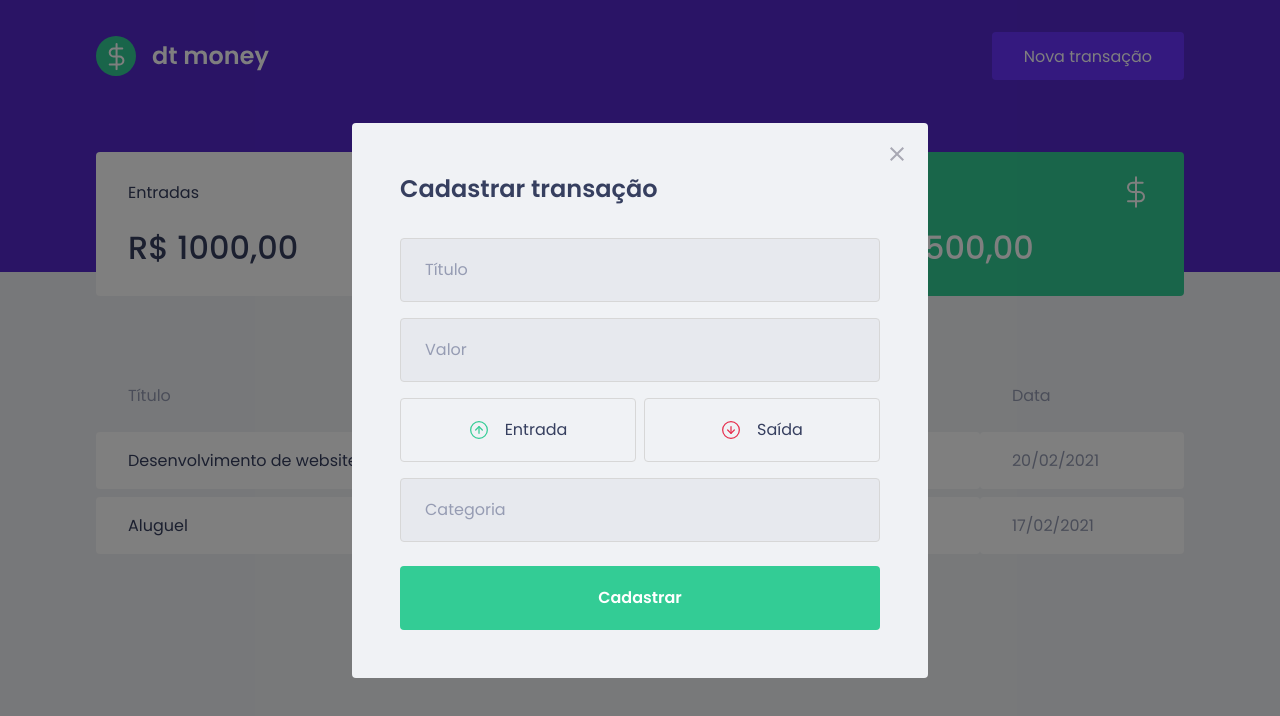
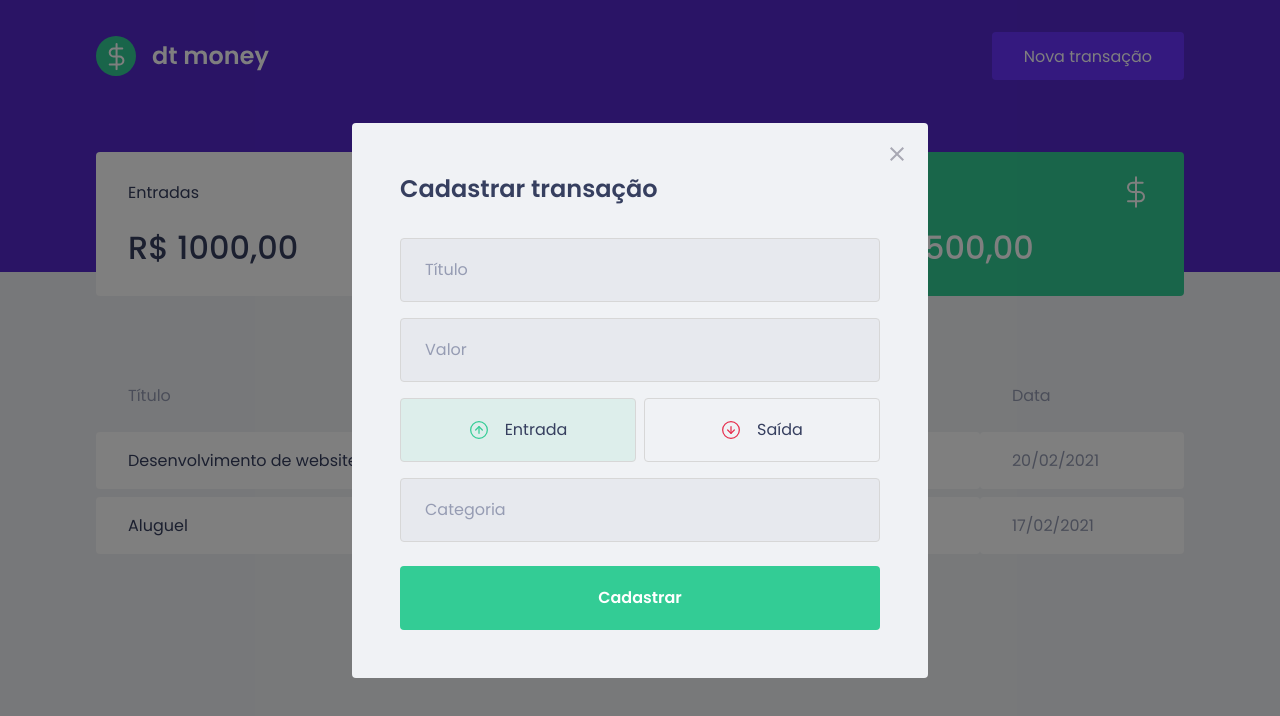
Before and after one commit to rafaelramosdev/ignite-reactjs-chapter-II-dt-money, a React (Vite) app: page / in a window 1280 px wide. Both pictures are taken after a click on the button "Nova transação". Shown: the top 716 px of the page. Built offline with nearby package versions, Linux system fonts and the light colour scheme; what miragejs would draw is missing.

Commit message:
feat: create operation and styling of transaction type buttons

```diff
--- a/src/components/NewTransactionModal/index.tsx
+++ b/src/components/NewTransactionModal/index.tsx
@@ -2,9 +2,11 @@
 
 import incomeImg from '../../assets/income.svg';
 import outcomeImg from '../../assets/outcome.svg';
+import { useState } from 'react'
+
 import closeImg from '../../assets/close.svg'
 
-import { Container, TransactionTypeContainer } from './styles'
+import { Container, TransactionTypeContainer, RadioBox } from './styles'
 
 interface NewTransactionModalProps {
   isOpen: boolean;
@@ -12,6 +14,8 @@
 }
 
 export function NewTransactionModal({ isOpen, onRequestClose }: NewTransactionModalProps) {
+  const [type, setType] = useState('deposit')
+
   return (
     <Modal
       isOpen={isOpen}
@@ -35,19 +39,25 @@
         <input type="number" placeholder="Valor" />
 
         <TransactionTypeContainer>
-          <button
+          <RadioBox
             type="button"
+            onClick={() => { setType('deposit') }}
+            isActive={type === 'deposit'}
+            activeColor="green"
           >
             <img src={incomeImg} alt="Entrada" />
             <span>Entrada</span>
-          </button>
+          </RadioBox>
 
-          <button
+          <RadioBox
             type="button"
+            onClick={() => { setType('withdraw') }}
+            isActive={type === 'withdraw'}
+            activeColor="red"
           >
             <img src={outcomeImg} alt="Saída" />
             <span>Saída</span>
-          </button>
+          </RadioBox>
         </TransactionTypeContainer>
 
         <input placeholder="Categoria" />
--- a/src/components/NewTransactionModal/styles.ts
+++ b/src/components/NewTransactionModal/styles.ts
@@ -1,6 +1,6 @@
 import styled from 'styled-components'
 
-import { darken } from 'polished'
+import { darken, transparentize } from 'polished'
 
 export const Container = styled.form`
   h2 {
@@ -63,14 +63,27 @@
   display: grid;
   grid-template-columns: repeat(2, 1fr);
   gap: 0.5rem;
+`
 
-  button {
+interface RadioBoxProps {
+  isActive: boolean;
+  activeColor: 'green' | 'red';
+}
+
+const colors = {
+  green: '#33cc95',
+  red: '#e52e4d',
+}
+
+export const RadioBox = styled.button<RadioBoxProps>`
   height: 4rem;
 
   border: 1px solid #d7d7d7;
   border-radius: 0.25rem;
 
-    background: transparent;
+  background: ${(props) => props.isActive
+    ? transparentize(0.9, colors[props.activeColor])
+    : 'transparent'};
 
   display: flex;
   align-items: center;
@@ -95,5 +108,4 @@
 
     color: var(--text-title);
   }
-  }
 `
```
Lines whose indentation alone changed are shown as unchanged.
